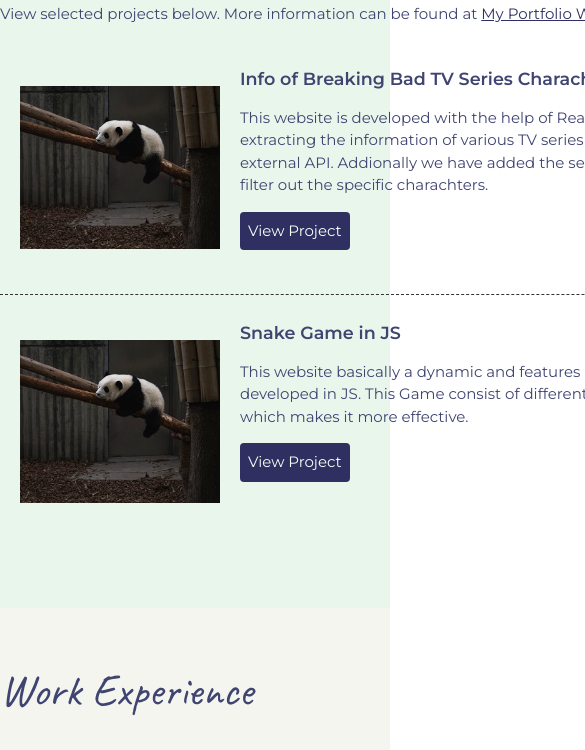
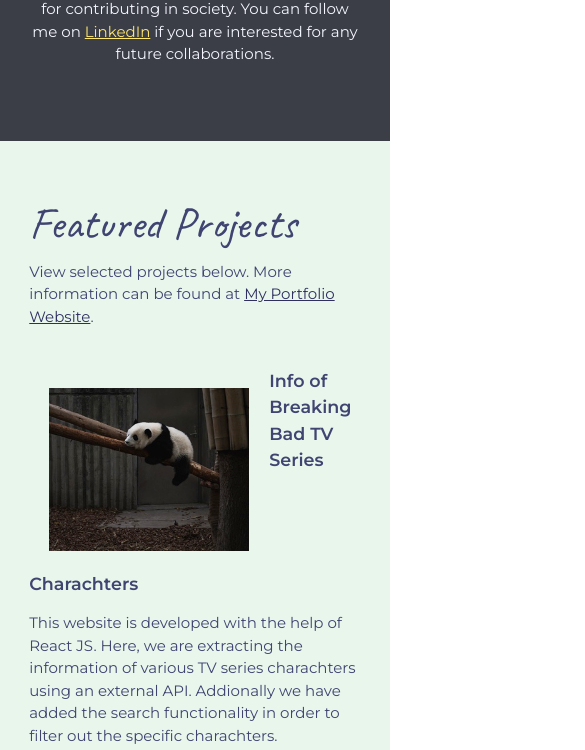
Before and after one commit to Guri67/100DaysOfCode, a plain HTML site: page index.html in a window 390 px wide. Shown: the part 517-1267 px from the top of the page, 585 px wide, since content can reach past the window. Drawn offline with Linux system fonts and the light colour scheme.

Commit message:
made a responsive website

```diff
--- a/css/styles.css
+++ b/css/styles.css
@@ -40,7 +40,8 @@ h2 {
   line-height: 1;
 }
 .content-wrap {
-  width: 800px;
+  max-width: 800px;
+  width: 85%;
   margin: 0 auto;
   padding: 60px 0;
 }
```
